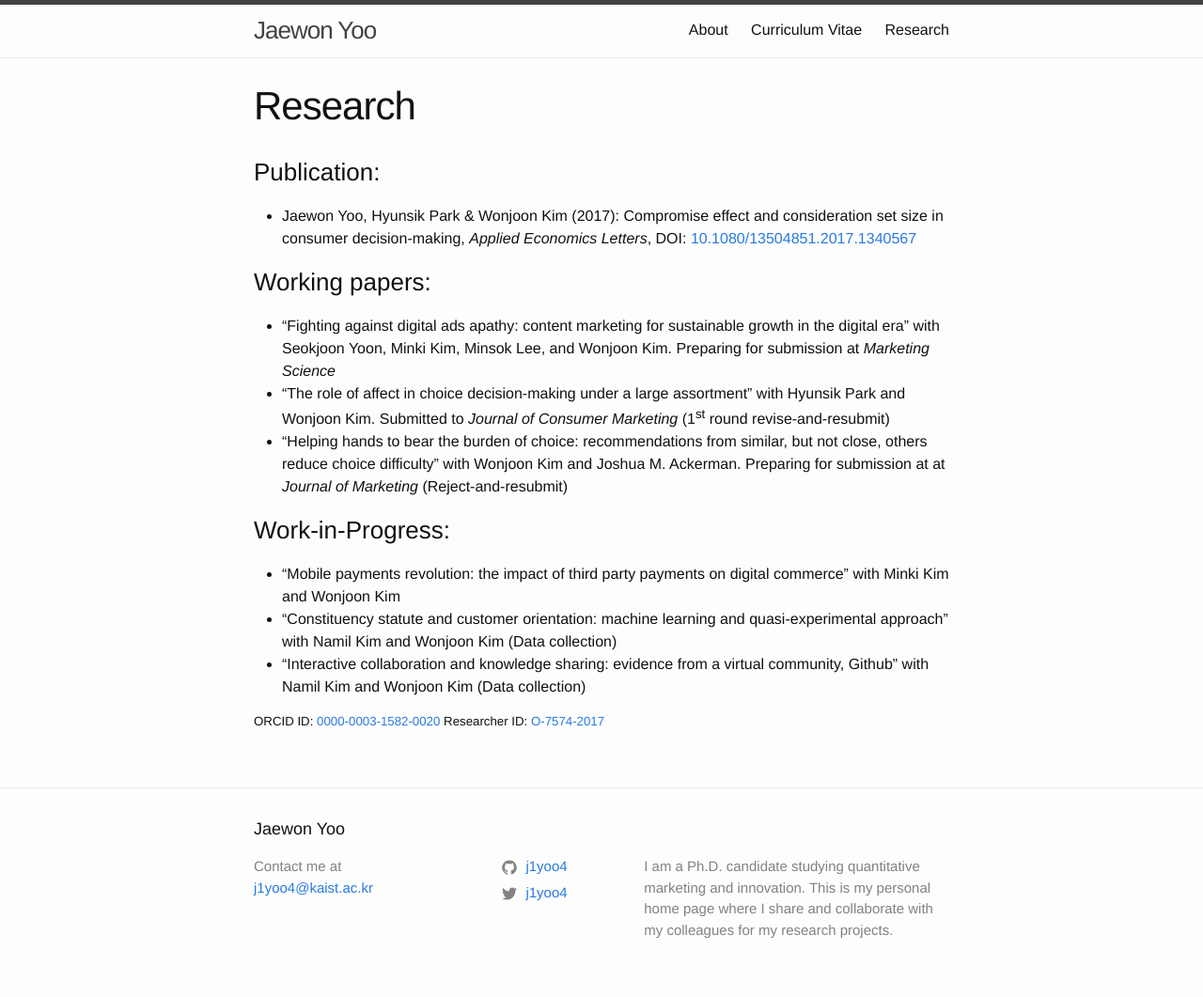
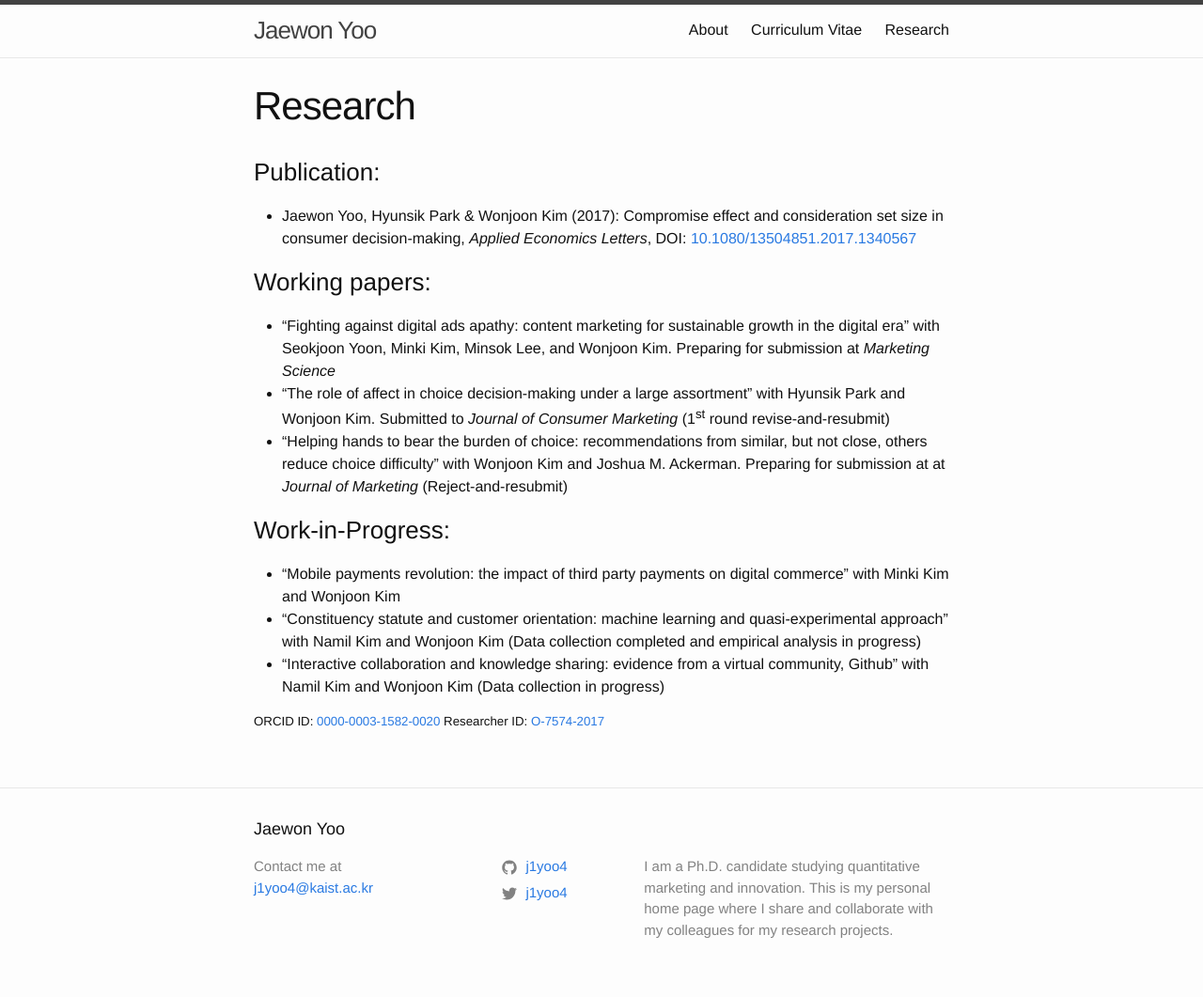
Before and after one commit to j1yoo/j1yoo.github.io, a Jekyll site: the page built from research.markdown, in a window 1280 px wide. Shown: the whole page at 94% size. Built offline with Jekyll 4.4.1, drawn with Linux system fonts in a browser that asks for light colours.

Commit message:
Update research.markdown

```diff
--- a/research.markdown
+++ b/research.markdown
@@ -14,7 +14,7 @@ permalink: /research/
 
 ### Work-in-Progress:
 * "Mobile payments revolution: the impact of third party payments on digital commerce" with Minki Kim and Wonjoon Kim
-* "Constituency statute and customer orientation: machine learning and quasi-experimental approach" with Namil Kim and Wonjoon Kim (Data collection)
-* "Interactive collaboration and knowledge sharing: evidence from a virtual community, Github" with Namil Kim and Wonjoon Kim (Data collection)
+* "Constituency statute and customer orientation: machine learning and quasi-experimental approach" with Namil Kim and Wonjoon Kim (Data collection completed and empirical analysis in progress)
+* "Interactive collaboration and knowledge sharing: evidence from a virtual community, Github" with Namil Kim and Wonjoon Kim (Data collection in progress)
 
 ##### ORCID ID: [0000-0003-1582-0020](http://orcid.org/0000-0003-1582-0020) Researcher ID: [O-7574-2017](http://www.researcherid.com/Workspace.action)
```
